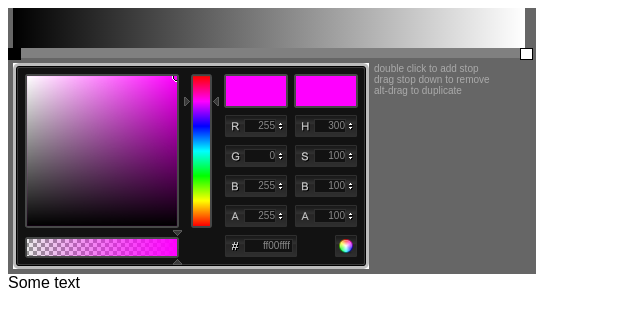
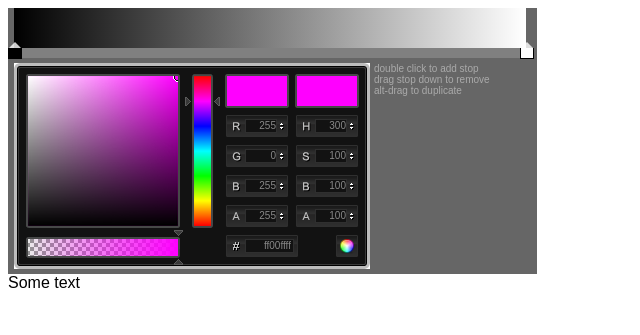
Before and after one commit to greggman/gradient-editor, a plain HTML site: page gradient-editor/gradient-editor.html in a window 1280 px wide. Shown: the whole page, without its empty margins (0-640 px from the left). Drawn offline with Linux system fonts and the light colour scheme.

Commit message:
triangle added to top of color stops. fixes #1

```diff
--- a/gradient-editor/gradient-editor.css
+++ b/gradient-editor/gradient-editor.css
@@ -14,6 +14,18 @@
 /* the color inside a color stop */
 .gradient-editor-color {
   border: 1px solid black;
+  border-top: 0;
+}
+.gradient-editor-color::before {
+  border-color: transparent transparent hsla(0,0%, 100%, 0.8) transparent;
+  border-style: solid;
+  border-width: 6px;
+  width: 0;
+  height: 0;
+  position: absolute;
+  top: -12px;
+  left: 1px;
+  content: '';
 }
 
 /* the area the contains the color stops */
--- a/gradient-editor/gradient-editor.js
+++ b/gradient-editor/gradient-editor.js
@@ -34,7 +34,7 @@
     var defaults = {
       width: 512,
       height: 40,
-      stopWidth: 11,
+      stopWidth: 12,
       stopHeight: 10,
       initialColor: "#ff00ff",
       onChange: function() {},
```
